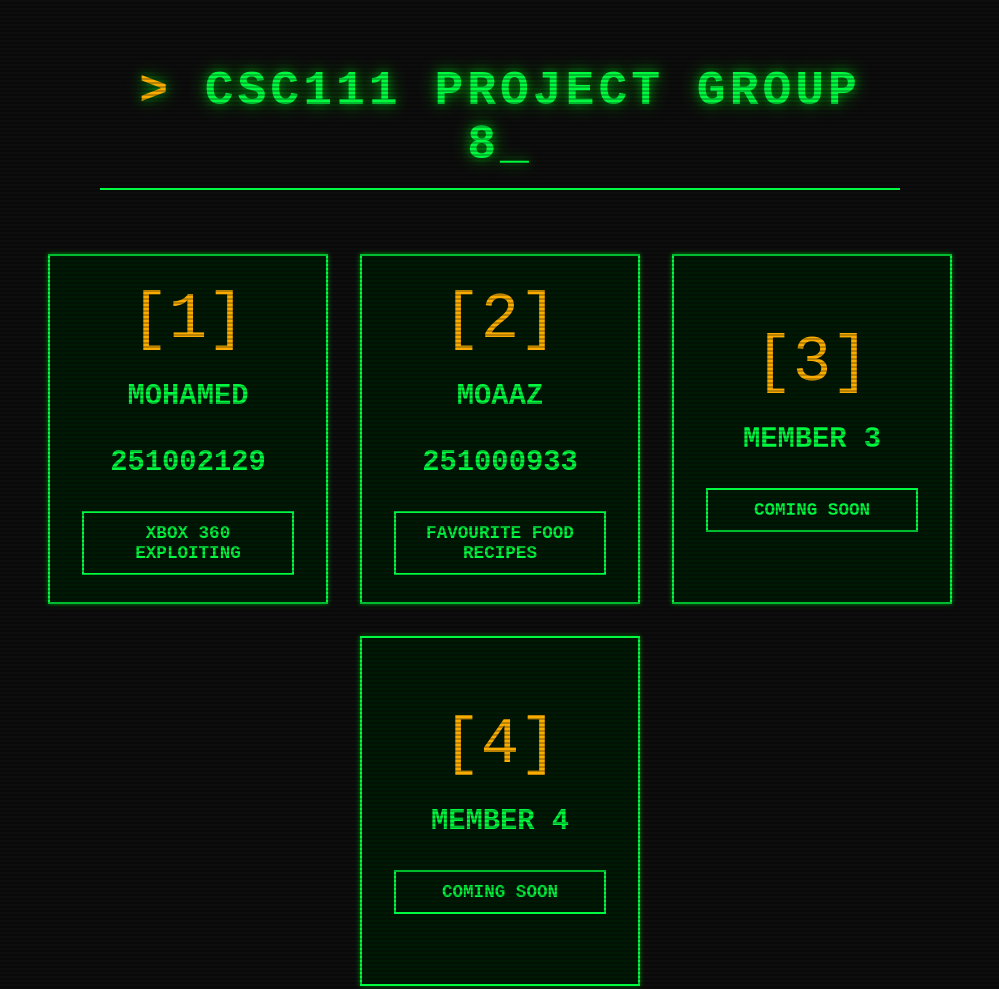
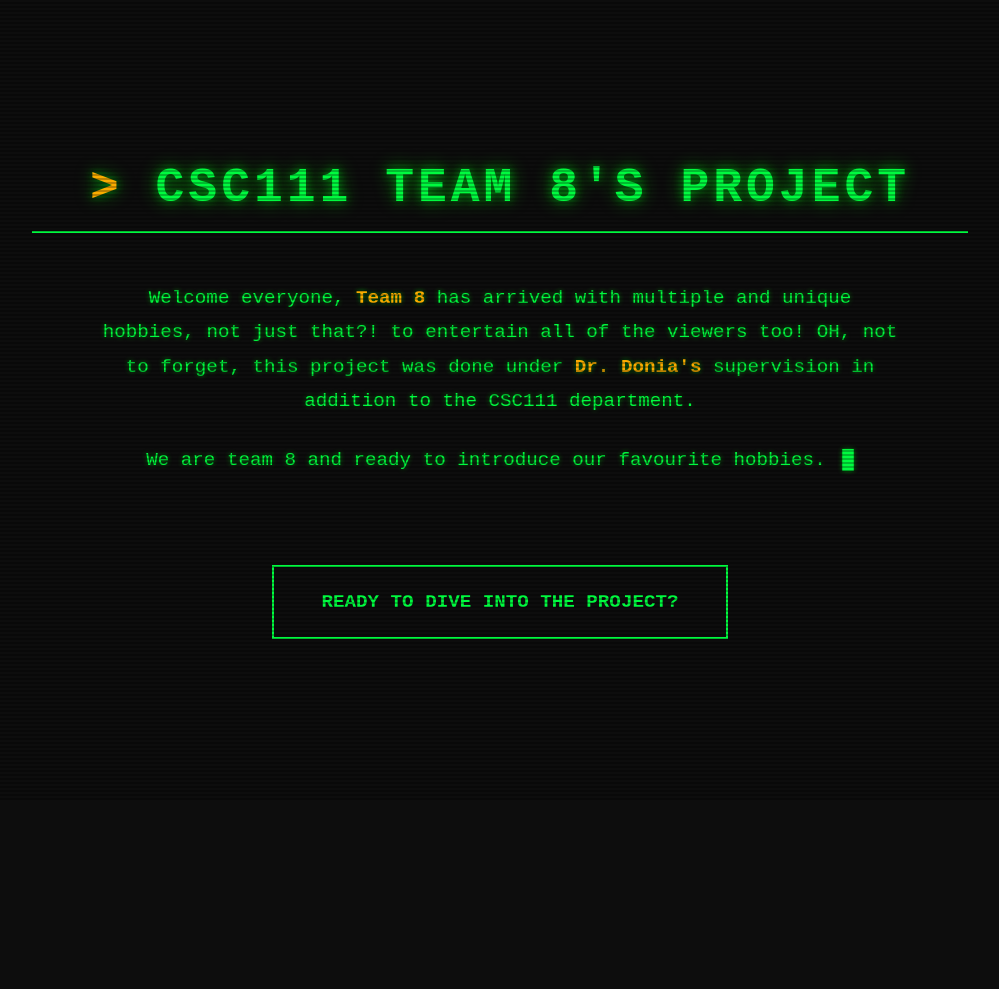
Before and after one commit to Hunter-GG/CSC111-PROJECT, a plain HTML site: page index.html in a window 1280 px wide. Shown: the whole page, without its empty margins (140-1139 px from the left). After the commit the page ends 800 px from the top, so only its background shows below. Drawn offline with Linux system fonts and the light colour scheme.

Commit message:
Added Home Page
Updated team name and added introduction paragraphs.

```diff
--- a/index.html
+++ b/index.html
@@ -3,7 +3,7 @@
 <head>
     <meta charset="UTF-8">
     <meta name="viewport" content="width=device-width, initial-scale=1.0">
-    <title>CSC111 PROJECT GROUP 8</title>
+    <title>CSC111 TEAM 8</title>
     <style>
         :root {
             --terminal-bg: #0d0d0d;
@@ -27,6 +27,7 @@
             display: flex;
             flex-direction: column;
             align-items: center;
+            justify-content: center; /* Center vertically for home page */
             min-height: 100vh;
             overflow-x: hidden;
             position: relative;
@@ -65,8 +66,8 @@
         }
 
         .container {
-            width: 100%;
-            max-width: 1200px;
+            width: 90%;
+            max-width: 1000px;
             padding: 2rem;
             display: flex;
             flex-direction: column;
@@ -78,15 +79,13 @@
         /* Large Title Styles */
         h1 {
             font-size: 3rem;
-            margin-top: 2rem;
-            margin-bottom: 4rem;
+            margin-bottom: 3rem;
             text-align: center;
             text-transform: uppercase;
             text-shadow: 0 0 10px var(--terminal-glow), 0 0 20px var(--terminal-glow);
             border-bottom: 2px solid var(--terminal-text);
             padding-bottom: 1rem;
             width: 100%;
-            max-width: 800px;
             letter-spacing: 4px;
         }
 
@@ -95,98 +94,77 @@
             color: var(--accent);
         }
 
-        h1::after {
-            content: "_";
+        /* Introduction Text Styling */
+        .intro-text {
+            font-size: 1.2rem;
+            line-height: 1.8;
+            text-align: center;
+            margin-bottom: 4rem;
+            text-shadow: 0 0 5px var(--terminal-glow);
+            max-width: 800px;
+        }
+
+        .intro-text p {
+            margin-bottom: 1.5rem;
+        }
+
+        .highlight {
+            color: var(--accent);
+            font-weight: bold;
+        }
+
+        /* Retro Button Styles (Larger for Home) */
+        .retro-btn {
+            background-color: transparent;
+            color: var(--terminal-text);
+            border: 2px solid var(--terminal-text);
+            padding: 1.5rem 3rem;
+            font-family: 'Courier New', Courier, monospace;
+            font-size: 1.2rem;
+            font-weight: bold;
+            cursor: pointer;
+            text-decoration: none;
+            text-transform: uppercase;
+            transition: all 0.2s;
+            position: relative;
+            overflow: hidden;
+            display: inline-block;
+        }
+
+        .retro-btn:hover {
+            background-color: var(--terminal-text);
+            color: var(--terminal-bg);
+            box-shadow: 0 0 20px var(--terminal-glow);
+            border-color: var(--accent);
+        }
+
+        .retro-btn:active {
+            transform: scale(0.95);
+        }
+
+        /* Blinking cursor at the end of text */
+        .cursor::after {
+            content: "█";
             animation: blink 1s step-end infinite;
+            margin-left: 5px;
+            color: var(--terminal-text);
         }
 
         @keyframes blink {
             50% { opacity: 0; }
         }
 
-        /* Cards Grid Layout */
-        .cards-grid {
-            display: flex;
-            flex-wrap: wrap;
-            justify-content: center;
-            gap: 2rem;
-            width: 100%;
-        }
-
-        /* Individual Card Styles */
-        .card {
-            background-color: var(--card-bg);
-            border: 2px solid var(--terminal-text);
-            width: 280px;
-            height: 350px;
-            display: flex;
-            flex-direction: column;
-            justify-content: center;
-            align-items: center;
-            padding: 2rem;
-            transition: all 0.3s ease;
-            box-shadow: 0 0 5px var(--terminal-glow);
-            position: relative;
-        }
-
-        .card:hover {
-            transform: translateY(-5px);
-            box-shadow: 0 0 20px var(--terminal-glow), inset 0 0 20px rgba(0, 255, 65, 0.2);
-            border-color: var(--accent);
-        }
-
-        .card-icon {
-            font-size: 4rem;
-            margin-bottom: 1.5rem;
-            color: var(--accent);
-        }
-
-        .card h2 {
-            font-size: 1.8rem;
-            margin-bottom: 2rem;
-            text-transform: uppercase;
-            text-align: center;
-        }
-
-        /* Retro Button Styles */
-        .retro-btn {
-            background-color: transparent;
-            color: var(--terminal-text);
-            border: 2px solid var(--terminal-text);
-            padding: 10px 20px;
-            font-family: 'Courier New', Courier, monospace;
-            font-size: 1.1rem;
-            font-weight: bold;
-            cursor: pointer;
-            text-decoration: none;
-            text-transform: uppercase;
-            transition: all 0.2s;
-            width: 100%;
-            text-align: center;
-        }
-
-        .card:hover .retro-btn {
-            background-color: var(--terminal-text);
-            color: var(--terminal-bg);
-            box-shadow: 0 0 10px var(--terminal-glow);
-        }
-
-        .retro-btn:active {
-            transform: scale(0.95);
-        }
-
         /* Responsive Adjustments */
         @media (max-width: 768px) {
             h1 {
                 font-size: 2rem;
-                margin-top: 1rem;
-                margin-bottom: 2rem;
             }
-
-            .card {
-                width: 100%;
-                max-width: 320px;
-                height: 300px;
+            .intro-text {
+                font-size: 1rem;
+            }
+            .retro-btn {
+                padding: 1rem 2rem;
+                font-size: 1rem;
             }
         }
     </style>
@@ -195,50 +173,20 @@
 
     <div class="container">
         <!-- Main Title -->
-        <h1>CSC111 PROJECT GROUP 8</h1>
+        <h1>CSC111 TEAM 8's PROJECT</h1>
 
-        <div class="cards-grid">
+        <!-- Introduction Paragraphs -->
+        <div class="intro-text">
+            <p>
+                Welcome everyone, <span class="highlight">Team 8</span> has arrived with multiple and unique hobbies, not just that?! to entertain all of the viewers too! OH, not to forget, this project was done under <span class="highlight">Dr. Donia's</span> supervision in addition to the CSC111 department.
+            </p>
+            <p class="cursor">
+                We are team 8 and ready to introduce our favourite hobbies.
+            </p>
+        </div>
 
-            <!-- Card 1: Mohamed -->
-            <div class="card">
-                <div class="card-icon">
-                    [1]
-                </div>
-                <h2>Mohamed<br><br>
-                251002129
-                </h2>
-                <a href="Mohamed/P1 CSS.html" class="retro-btn">Xbox 360 Exploiting</a>
-            </div>
-
-            <!-- Card 2: Moaaz -->
-            <div class="card">
-                <div class="card-icon">
-                    [2]
-                </div>
-                <h2>MOAAZ<br><br>
-                251000933</h2>
-                <a href="Moaaz/Page1.html" class="retro-btn">Favourite Food Recipes</a>
-            </div>
-
-            <!-- Card 3: Placeholder Member -->
-            <div class="card">
-                <div class="card-icon">
-                    [3]
-                </div>
-                <h2>MEMBER 3</h2>
-                <a href="#" class="retro-btn">Coming Soon</a>
-            </div>
-
-            <!-- Card 4: Placeholder Member -->
-            <div class="card">
-                <div class="card-icon">
-                    [4]
-                </div>
-                <h2>MEMBER 4</h2>
-                <a href="#" class="retro-btn">Coming Soon</a>
-            </div>
-
-        </div>
+        <!-- Call to Action Button -->
+        <a href="About.html" class="retro-btn">Ready to dive into the project?</a>
     </div>
 
 </body>
```
